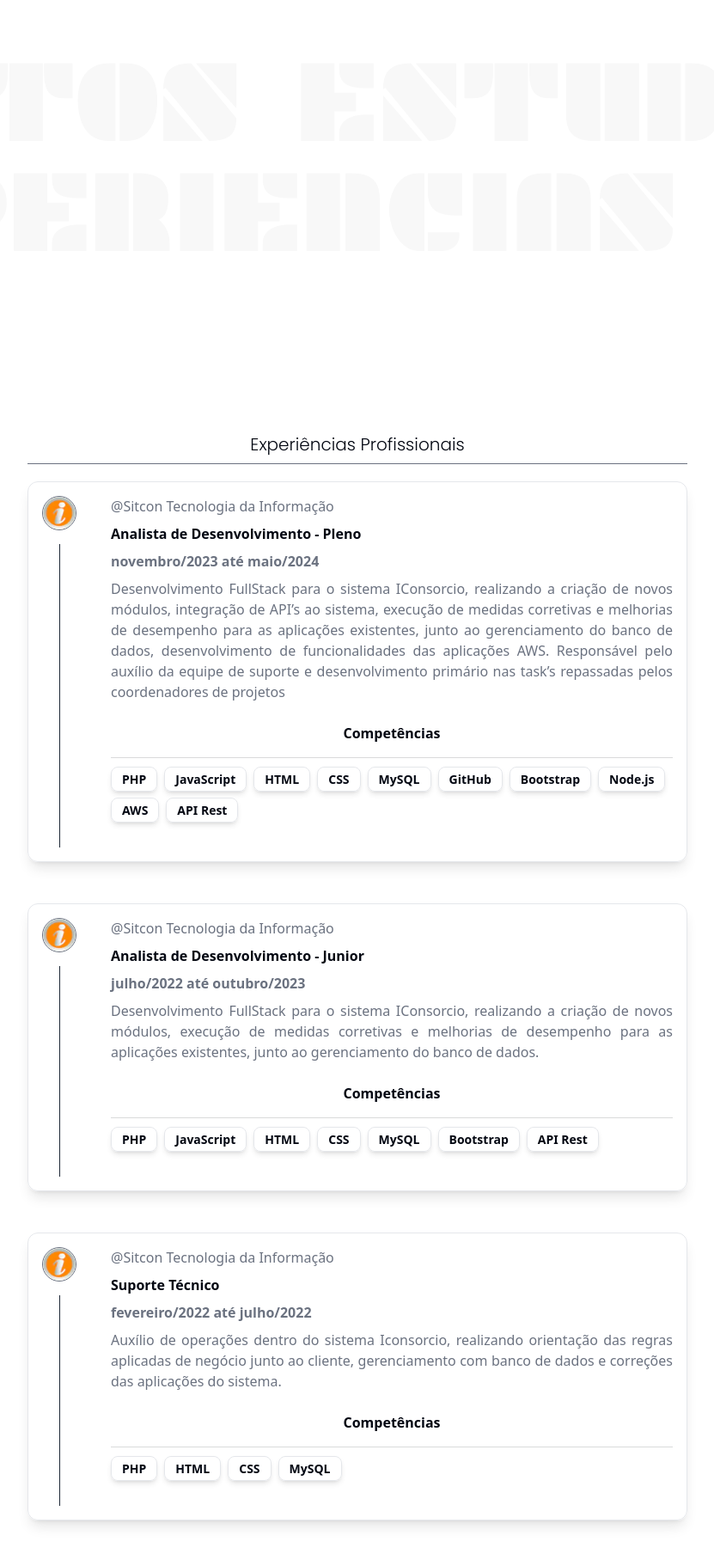
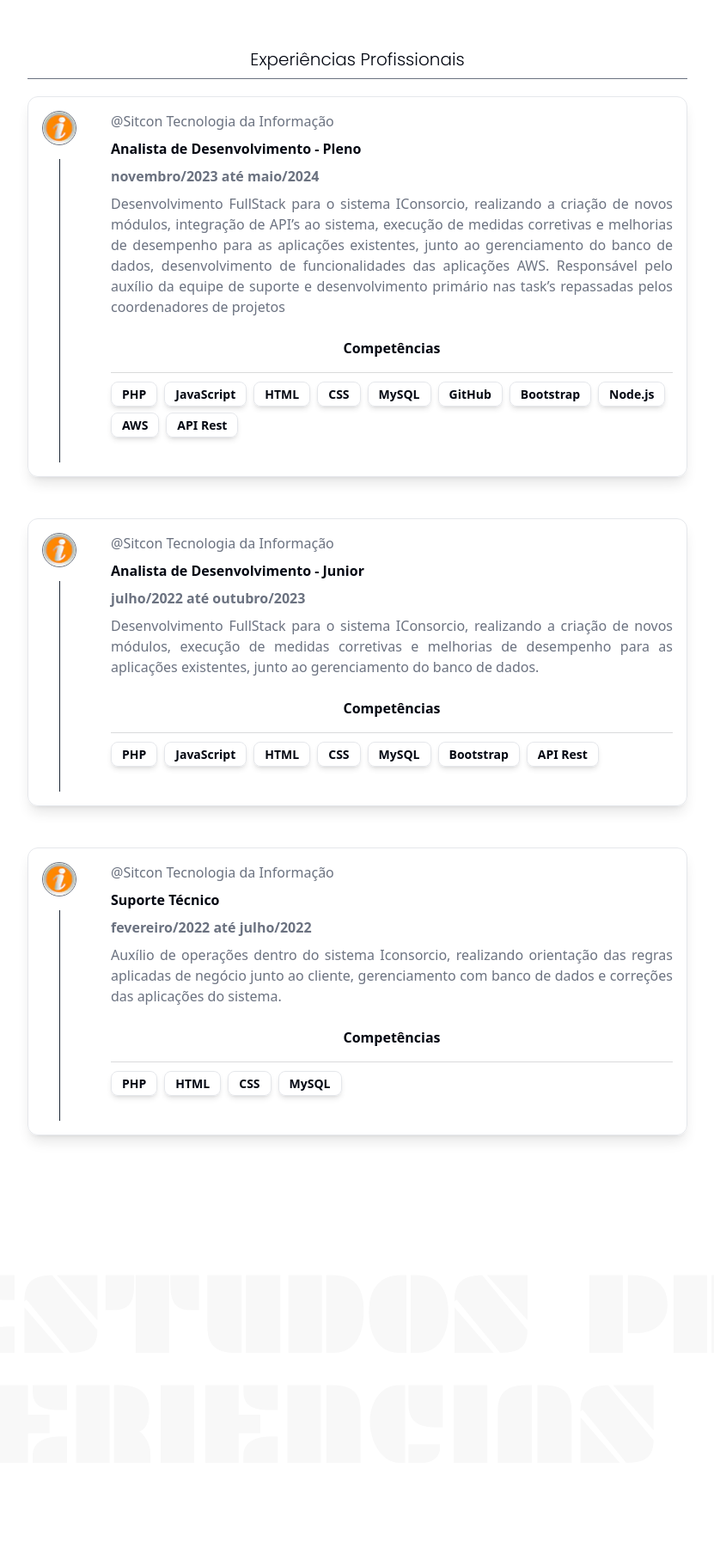
Before and after one commit to taynanhott/portfolio, a Next.js app: page /home in a window 1280 px wide. Shown: the part 2220-4035 px from the top of the page at 86% size, without its empty margins (224-1055 px from the left). After the commit the page ends 3989 px from the top, so only its background shows below. Built offline with nearby package versions, Linux system fonts and the light colour scheme.

Commit message:
Fix layout dashboard

```diff
--- a/src/app/home/page.tsx
+++ b/src/app/home/page.tsx
@@ -16,10 +16,6 @@ export default function Home() {
         <div className="items-center mt-12 md:mt-24 lg:mt-48">
           <Project />
         </div>
-        <div className="relative pointer-events-none  mt-12 md:mt-24 lg:mt-48">
-          <ParallaxText baseVelocity={5}>ESTUDOS PROJETOS ESTUDOS PROJETOS</ParallaxText>
-          <ParallaxText baseVelocity={-5}>EXPERIENCIAS PROFISSIONAIS EXPERIENCIAS PROFISSIONAIS</ParallaxText>
-        </div>
         <div className="max-w-3xl mx-auto flex gap-10 md:gap-4 lg:gap-16 flex-col md:flex-row mt-12 md:mt-24 lg:mt-48">
           <div className="flex flex-col">
             <Experience />
--- a/src/components/Html/Footer/footer.tsx
+++ b/src/components/Html/Footer/footer.tsx
@@ -4,7 +4,9 @@ import ParallaxText from '@/components/Resources/LabelAnimate/animate';
 
 export function Footer() {
     return (
-        <div className="relative mb-12 pointer-events-none">
+        <div className="relative mb-12 pointer-events-none mt-12 lg:mt-24">
+            <ParallaxText baseVelocity={5}>ESTUDOS PROJETOS ESTUDOS PROJETOS</ParallaxText>
+            <ParallaxText baseVelocity={-5}>EXPERIENCIAS PROFISSIONAIS EXPERIENCIAS PROFISSIONAIS</ParallaxText>
         </div>
     );
 }
--- a/src/components/Resources/LabelAnimate/animate.tsx
+++ b/src/components/Resources/LabelAnimate/animate.tsx
@@ -45,7 +45,7 @@ export default function ParallaxText({ children, baseVelocity = 100 }: ParallaxP
     });
 
     return (
-        <div className="parallax font-plaster font-semibold not-italic text-center text-6xl lg:text-9xl mx-auto text-nowrap overflow-hidden opacity-[3%] antialiased">
+        <div className="parallax font-plaster font-semibold not-italic text-center text-5xl lg:text-9xl mx-auto text-nowrap overflow-hidden opacity-[3%] antialiased">
             <motion.div className="scroller" style={{ x }}>
                 <span>{children} </span>
                 <span>{children} </span>
```
